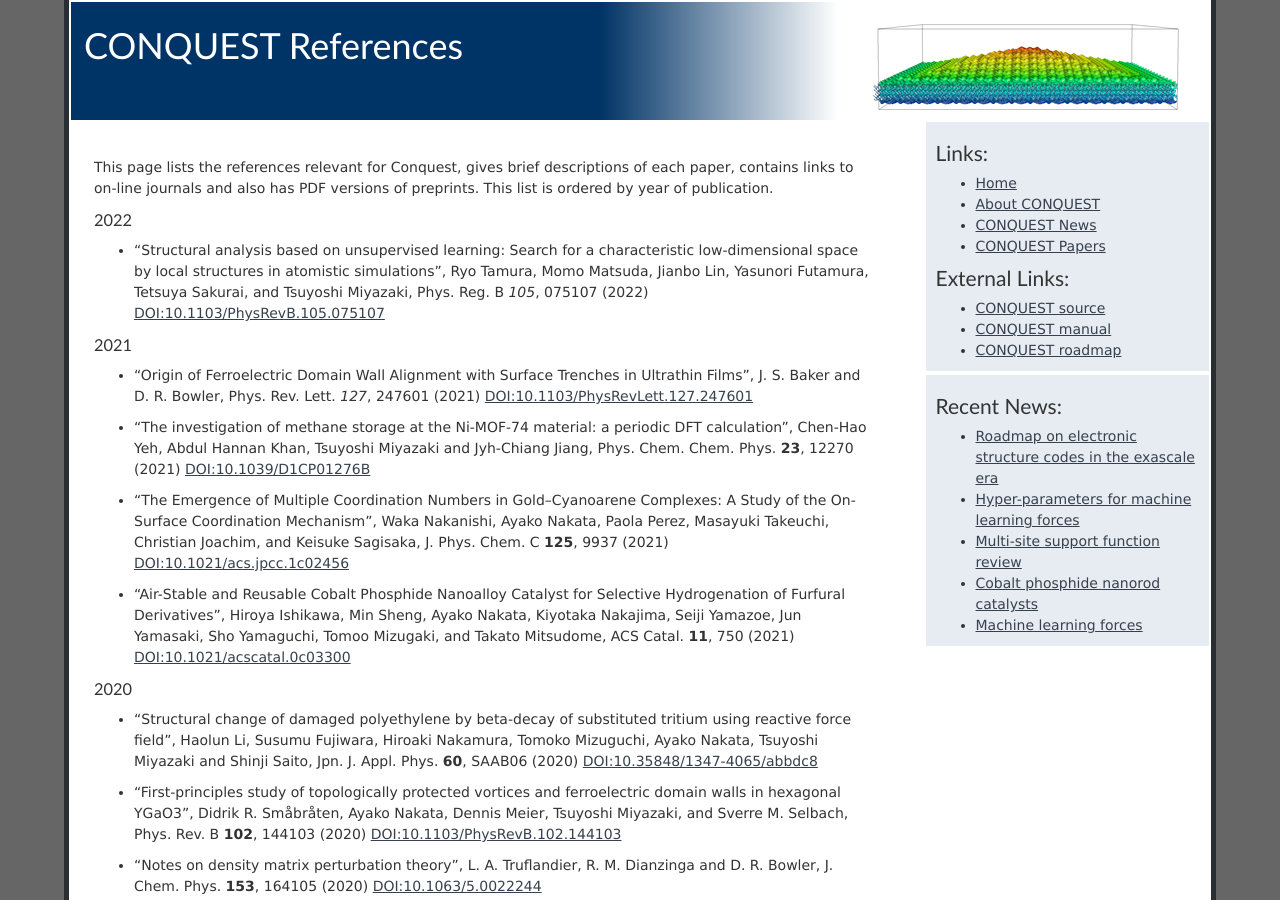
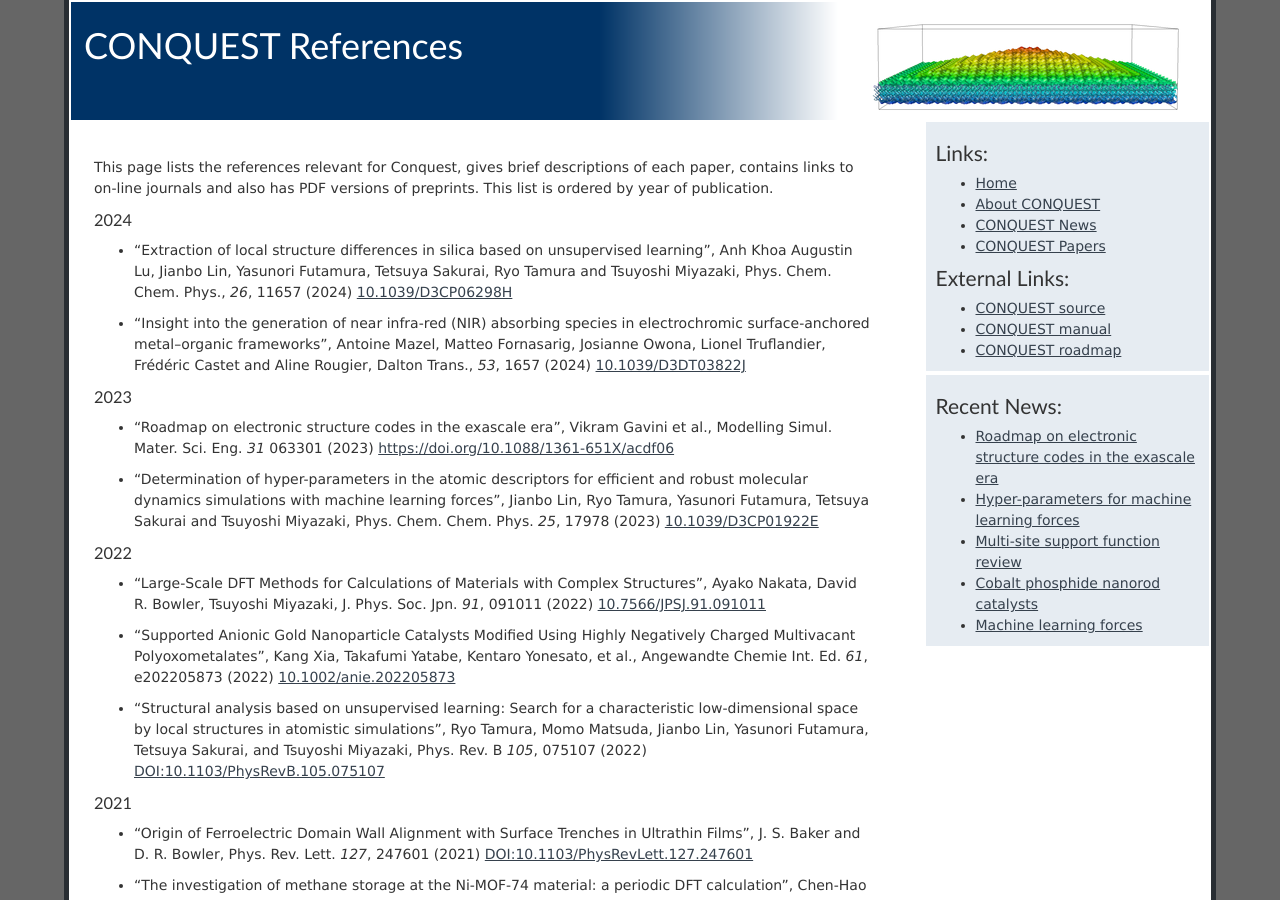
Before and after one commit to OrderN/OrderN.github.io, a Jekyll site: the page built from references.markdown, in a window 1280 px wide and 900 px high. Built offline with Jekyll 4.4.1, drawn with Linux system fonts in a browser that asks for light colours.

Commit message:
Updated publications to mid-2024

```diff
--- a/references.markdown
+++ b/references.markdown
@@ -7,14 +7,32 @@ This page lists the references relevant for Conquest, gives brief descriptions
 of each paper, contains links to on-line journals and also has PDF versions of
 preprints. This list is ordered by year of publication.
 
+### 2024
+<a name="Y2024"></a>
+
+* "Extraction of local structure differences in silica based on unsupervised learning", Anh Khoa Augustin Lu, Jianbo Lin, Yasunori Futamura, Tetsuya Sakurai, Ryo Tamura and Tsuyoshi Miyazaki, Phys. Chem. Chem. Phys., *26*, 11657 (2024) [10.1039/D3CP06298H](https://doi.org/10.1039/D3CP06298H)
+
+* "Insight into the generation of near infra-red (NIR) absorbing species in electrochromic surface-anchored metal–organic frameworks", Antoine Mazel, Matteo Fornasarig, Josianne Owona, Lionel Truflandier, Frédéric Castet and Aline Rougier, Dalton Trans., *53*, 1657 (2024) [10.1039/D3DT03822J](https://doi.org/10.1039/D3DT03822J)
+
+### 2023
+<a name="Y2023"></a>
+
+* "Roadmap on electronic structure codes in the exascale era", Vikram Gavini et al., Modelling Simul. Mater. Sci. Eng. *31* 063301 (2023) [https://doi.org/10.1088/1361-651X/acdf06](10.1088/1361-651X/acdf06)
+
+* "Determination of hyper-parameters in the atomic descriptors for efficient and robust molecular dynamics simulations with machine learning forces", Jianbo Lin, Ryo Tamura, Yasunori Futamura, Tetsuya Sakurai and Tsuyoshi Miyazaki, Phys. Chem. Chem. Phys. *25*, 17978 (2023) [10.1039/D3CP01922E](https://doi.org/10.1039/D3CP01922E)
+
 ### 2022
 <a name="Y2022"></a>
+
+* "Large-Scale DFT Methods for Calculations of Materials with Complex Structures", Ayako Nakata, David R. Bowler, Tsuyoshi Miyazaki, J. Phys. Soc. Jpn. *91*, 091011 (2022) [10.7566/JPSJ.91.091011](https://doi.org/10.7566/JPSJ.91.091011)
+
+* "Supported Anionic Gold Nanoparticle Catalysts Modified Using Highly Negatively Charged Multivacant Polyoxometalates", Kang Xia, Takafumi Yatabe, Kentaro Yonesato, et al., Angewandte Chemie Int. Ed. *61*, e202205873 (2022) [10.1002/anie.202205873](https://doi.org/10.1002/anie.202205873)
 
 * "Structural analysis based on unsupervised learning: Search for a
   characteristic low-dimensional space by local structures in
   atomistic simulations", Ryo Tamura, Momo Matsuda, Jianbo Lin,
   Yasunori Futamura, Tetsuya Sakurai, and Tsuyoshi Miyazaki,
-  Phys. Reg. B *105*, 075107 (2022)
+  Phys. Rev. B *105*, 075107 (2022)
   [DOI:10.1103/PhysRevB.105.075107](https://doi.org/10.1103/PhysRevB.105.075107)
 
 ### 2021
```
